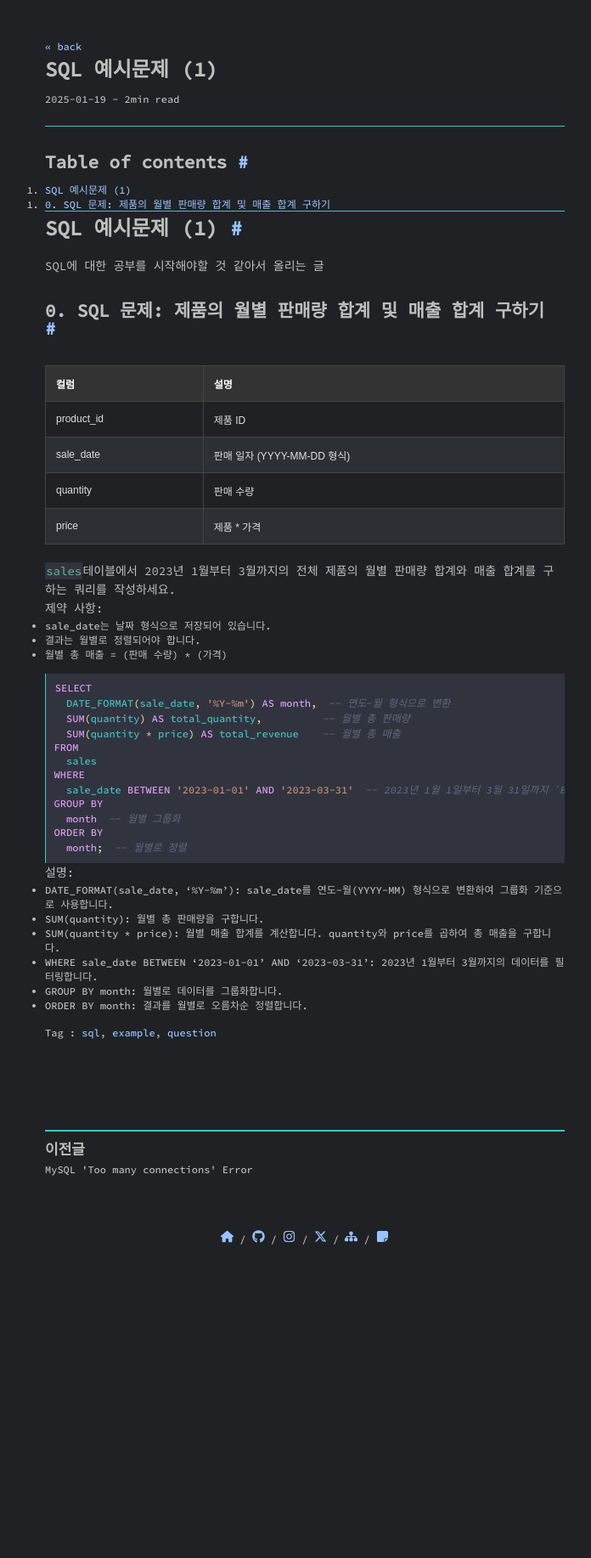
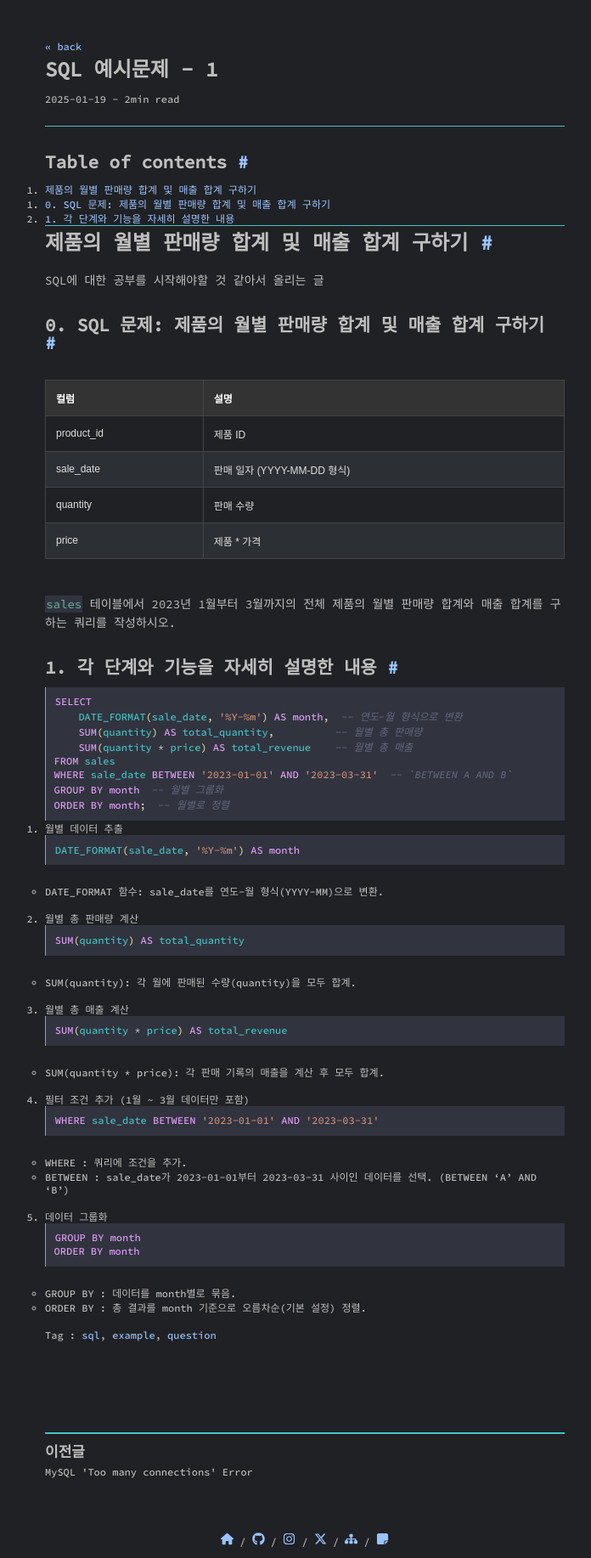
Before and after one commit to pozuhtuhv/pozuhtuhv.github.io, a Jekyll site: the page built from _posts/2025-01-19-sql-example-question-1.md, in a window 1280 px wide. Shown: the whole page at 85% size, without its empty margins (281-977 px from the left). Built offline with Jekyll 4.4.1, drawn with Linux system fonts in a browser that asks for light colours; some web fonts are replaced; comment, search, counter and statistics services are not loaded; before the commit the page ends 1478 px from its top, so only the background shows below that.

Commit message:
(edit) new_post

````diff
--- a/_posts/2025-01-19-sql-example-question-1.md
+++ b/_posts/2025-01-19-sql-example-question-1.md
@@ -1,5 +1,5 @@
 ---
-title: SQL 예시문제 (1)
+title: SQL 예시문제 - 1
 description: SQL 예시문제에 대한 글
 layout: post
 categories: SQL
@@ -20,7 +20,7 @@ tag: [sql, example, question]
     나머지 큰 제목은 ##
     이후 나머지는 3개이상 -->
 
-# SQL 예시문제 (1)
+# 제품의 월별 판매량 합계 및 매출 합계 구하기
 SQL에 대한 공부를 시작해야할 것 같아서 올리는 글
 <br>
 
@@ -33,33 +33,64 @@ SQL에 대한 공부를 시작해야할 것 같아서 올리는 글
 | quantity | 판매 수량 |
 | price | 제품 * 가격 |
 
-`sales`테이블에서 2023년 1월부터 3월까지의 전체 제품의 월별 판매량 합계와 매출 합계를 구하는 쿼리를 작성하세요.
 <br>
-제약 사항:<br>
-- sale_date는 날짜 형식으로 저장되어 있습니다.
-- 결과는 월별로 정렬되어야 합니다.
-- 월별 총 매출 = (판매 수량) * (가격)
+`sales` 테이블에서 2023년 1월부터 3월까지의 전체 제품의 월별 판매량 합계와 매출 합계를 구하는 쿼리를 작성하시오.
 <br>
-<br>
+
+## 1. 각 단계와 기능을 자세히 설명한 내용
 ```sql
 SELECT
     DATE_FORMAT(sale_date, '%Y-%m') AS month,  -- 연도-월 형식으로 변환
     SUM(quantity) AS total_quantity,          -- 월별 총 판매량
     SUM(quantity * price) AS total_revenue    -- 월별 총 매출
-FROM
-    sales
-WHERE
-    sale_date BETWEEN '2023-01-01' AND '2023-03-31'  -- 2023년 1월 1일부터 3월 31일까지 `BETWEEN A AND B`
-GROUP BY
-    month  -- 월별 그룹화
-ORDER BY
-    month;  -- 월별로 정렬
+FROM sales
+WHERE sale_date BETWEEN '2023-01-01' AND '2023-03-31'  -- `BETWEEN A AND B`
+GROUP BY month  -- 월별 그룹화
+ORDER BY month;  -- 월별로 정렬
 ```
 
-설명:
-- DATE_FORMAT(sale_date, '%Y-%m'): sale_date를 연도-월(YYYY-MM) 형식으로 변환하여 그룹화 기준으로 사용합니다.
-- SUM(quantity): 월별 총 판매량을 구합니다.
-- SUM(quantity * price): 월별 매출 합계를 계산합니다. quantity와 price를 곱하여 총 매출을 구합니다.
-- WHERE sale_date BETWEEN '2023-01-01' AND '2023-03-31': 2023년 1월부터 3월까지의 데이터를 필터링합니다.
-- GROUP BY month: 월별로 데이터를 그룹화합니다.
-- ORDER BY month: 결과를 월별로 오름차순 정렬합니다.
+1. 월별 데이터 추출
+```sql
+DATE_FORMAT(sale_date, '%Y-%m') AS month
+```
+<br>
+- DATE_FORMAT 함수: sale_date를 연도-월 형식(YYYY-MM)으로 변환.
+<br>
+<br>
+
+2. 월별 총 판매량 계산
+```sql
+SUM(quantity) AS total_quantity
+```
+<br>
+- SUM(quantity): 각 월에 판매된 수량(quantity)을 모두 합계.
+<br>
+<br>
+
+3. 월별 총 매출 계산
+```sql
+SUM(quantity * price) AS total_revenue
+```
+<br>
+- SUM(quantity * price): 각 판매 기록의 매출을 계산 후 모두 합계.
+<br>
+<br>
+
+4. 필터 조건 추가 (1월 ~ 3월 데이터만 포함)
+```sql
+WHERE sale_date BETWEEN '2023-01-01' AND '2023-03-31'
+```
+<br>
+- WHERE : 쿼리에 조건을 추가.
+- BETWEEN : sale_date가 2023-01-01부터 2023-03-31 사이인 데이터를 선택. (BETWEEN 'A' AND 'B')
+<br>
+<br>
+
+5. 데이터 그룹화
+```sql
+GROUP BY month
+ORDER BY month
+```
+<br>
+- GROUP BY : 데이터를 month별로 묶음.
+- ORDER BY : 총 결과를 month 기준으로 오름차순(기본 설정) 정렬.
--- a/about.html
+++ b/about.html
@@ -53,6 +53,8 @@ published : true
       <h4>DB</h4>
       <img src="https://img.shields.io/badge/MySQL-4479A1?style=flat-square&logo=MySQL&logoColor=white">
       <img src="https://img.shields.io/badge/Postgresql-4169E1?style=flat-square&logo=postgresql&logoColor=white">
+      <img src="https://img.shields.io/badge/Microsoft_Excel-217346?style=flat-square&logo=microsoft-excel&logoColor=white">
+      <img src="https://img.shields.io/badge/Pandas-43B02A?style=flat-square&logo=Pandas&logoColor=white">
       <h4>Visualization</h4>
       <img src="https://img.shields.io/badge/Looker-4285F4?style=flat-square&logo=Looker&logoColor=white">
       <img src="https://img.shields.io/badge/Streamlit-FF4B4B?style=flat-square&logo=Streamlit&logoColor=white">
@@ -66,8 +68,6 @@ published : true
       <h4>Data & Framework (Edu ~ing)</h4>
       <img src="https://img.shields.io/badge/TensorFlow-FF3F06?style=flat-square&logo=tensorflow&logoColor=white">
       <img src="https://img.shields.io/badge/Pytorch-ee4c2c?style=flat-square&logo=pytorch&logoColor=white">
-      <img src="https://img.shields.io/badge/Pandas-43B02A?style=flat-square&logo=Pandas&logoColor=white">
-      <img src="https://img.shields.io/badge/DuckDB-181717?style=flat-square&logo=DuckDB&logoColor=white">
       <img src="https://img.shields.io/badge/FastAPI-009688?style=flat-square&logo=FastAPI&logoColor=white">
       <img src="https://img.shields.io/badge/Django-092E20?style=flat-square&logo=django&logoColor=white">
     </div>
````
Also changed, not shown: _posts/2025-01-16-sql-desc-asc.md (+7 -9 lines), _posts/2025-01-13-git-github-actions-tag.md (renamed from _posts/2025-01-13-git-github-actions.md).
